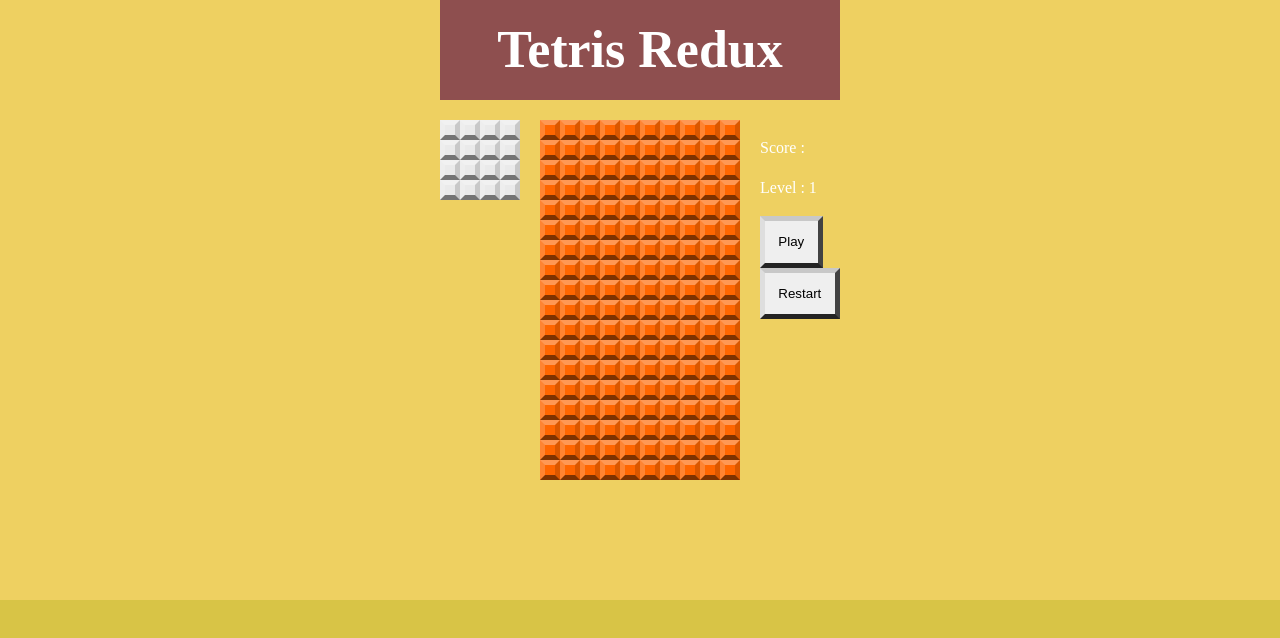
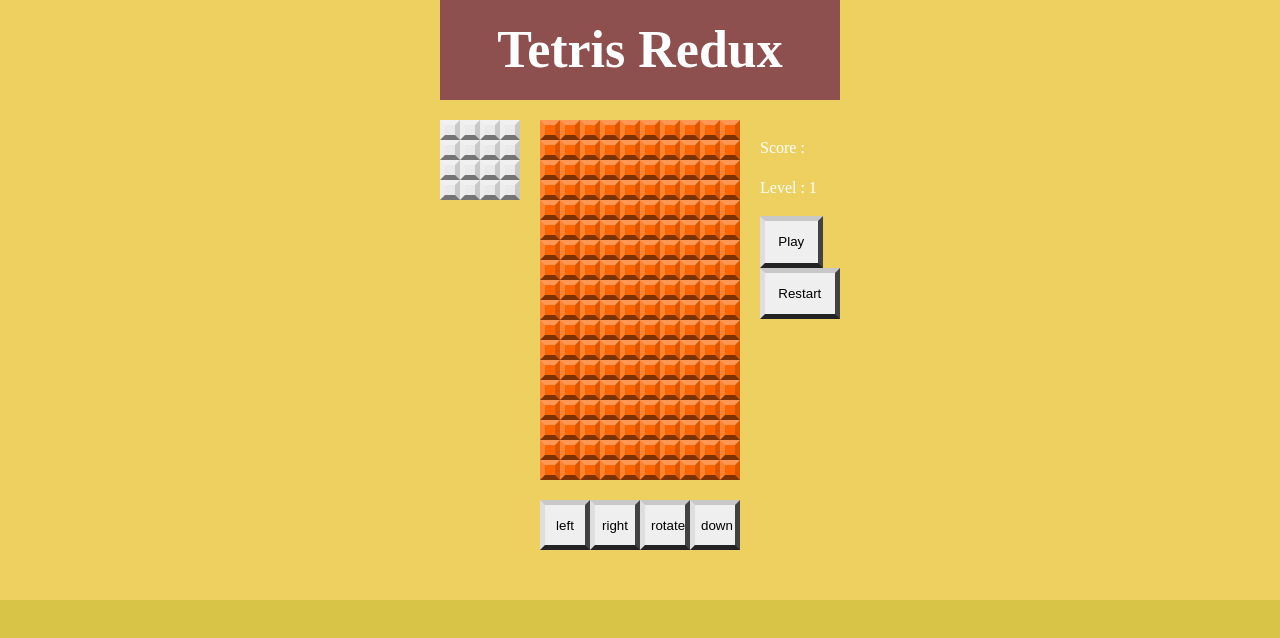
Before and after one commit to AvinashxDubey/Tetris, a React (Vite) app: page / in a window 1280 px wide. Shown: the top 638 px of the page. Built offline with nearby package versions, Linux system fonts and the light colour scheme.

Commit message:
added ctrl-btns

```diff
--- a/src/App.jsx
+++ b/src/App.jsx
@@ -1,3 +1,4 @@
+import Controls from "./components/Controls/Controls";
 import GridBoard from "./components/GridBoard/GridBoard";
 import GridSquare from "./components/GridSquare/GridSquare";
 import NextBlock from "./components/NextBlock/NextBlock";
@@ -13,6 +14,7 @@
       <GridBoard />
       <NextBlock />
       <ScoreBoard />
+      <Controls />
     </div>
   );
 }
--- /dev/null
+++ b/src/components/Controls/Controls.css
@@ -0,0 +1,17 @@
+.controls {
+    grid-area: b;
+    display: flex;
+}
+
+.control-btn {
+    --size: calc(var(--tile-size) * 2.5);
+    width: var(--size);
+    height: var(--size);
+    text-align: center;
+    display: block;
+    border-width: 5px;
+    border-top-color: var(--button-color-t);
+    border-left-color: var(--button-color-l);
+    border-right-color: var(--button-color-r);
+    border-bottom-color: var(--button-color-b);
+}
--- /dev/null
+++ b/src/components/Controls/Controls.jsx
@@ -0,0 +1,14 @@
+import './Controls.css'
+
+const Controls = () => {
+  return (
+    <div className="controls">
+        <button className="control-btn">left</button>
+        <button className="control-btn">right</button>
+        <button className="control-btn">rotate</button>
+        <button className="control-btn">down</button>
+    </div>
+  )
+}
+
+export default Controls
--- a/src/index.css
+++ b/src/index.css
@@ -26,6 +26,7 @@
   --button-color-b: rgba(120, 120, 120, 1);
   --button-color-l: rgba(222, 222, 222, 1);
 
+  /* Grid and border-w */
   --cols: 10;
   --rows: 18;
   --tile-size: 20px;
```
